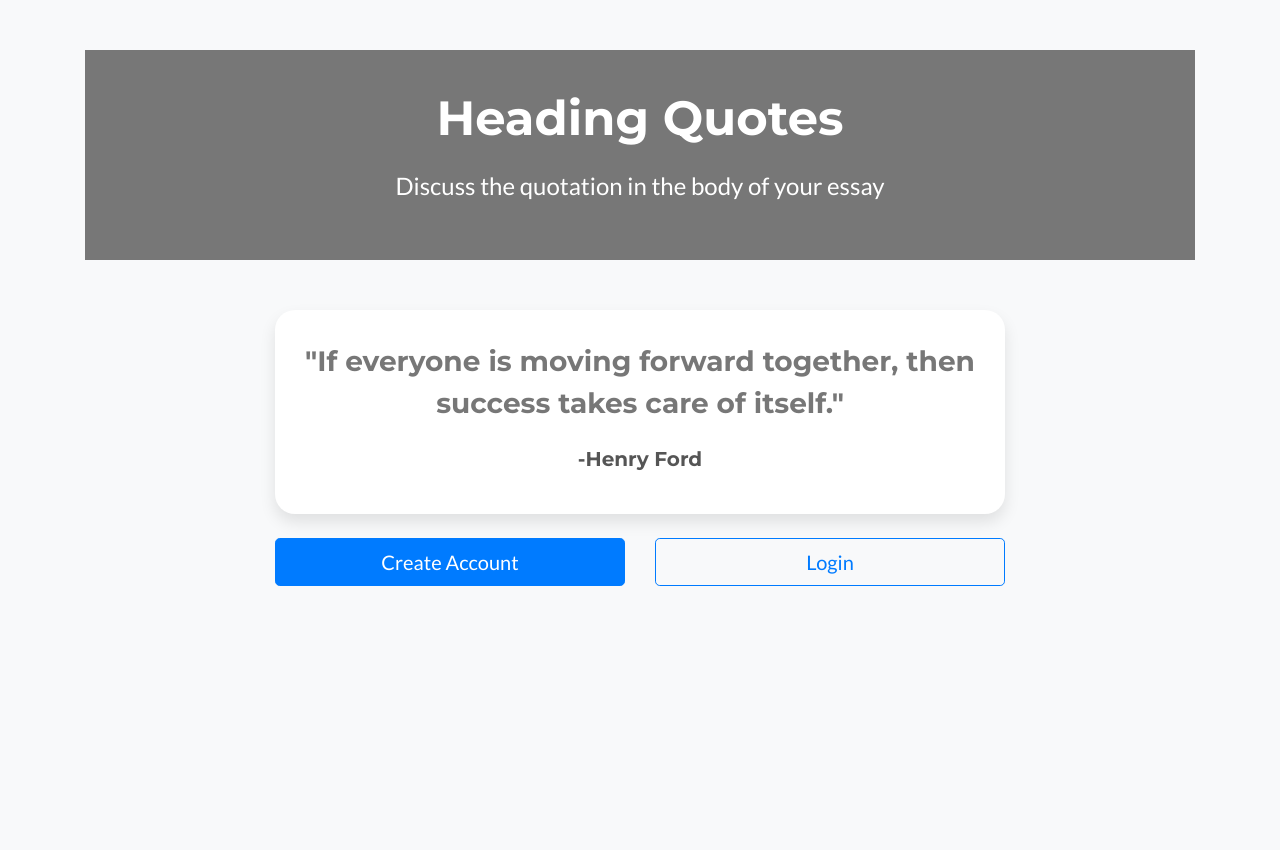
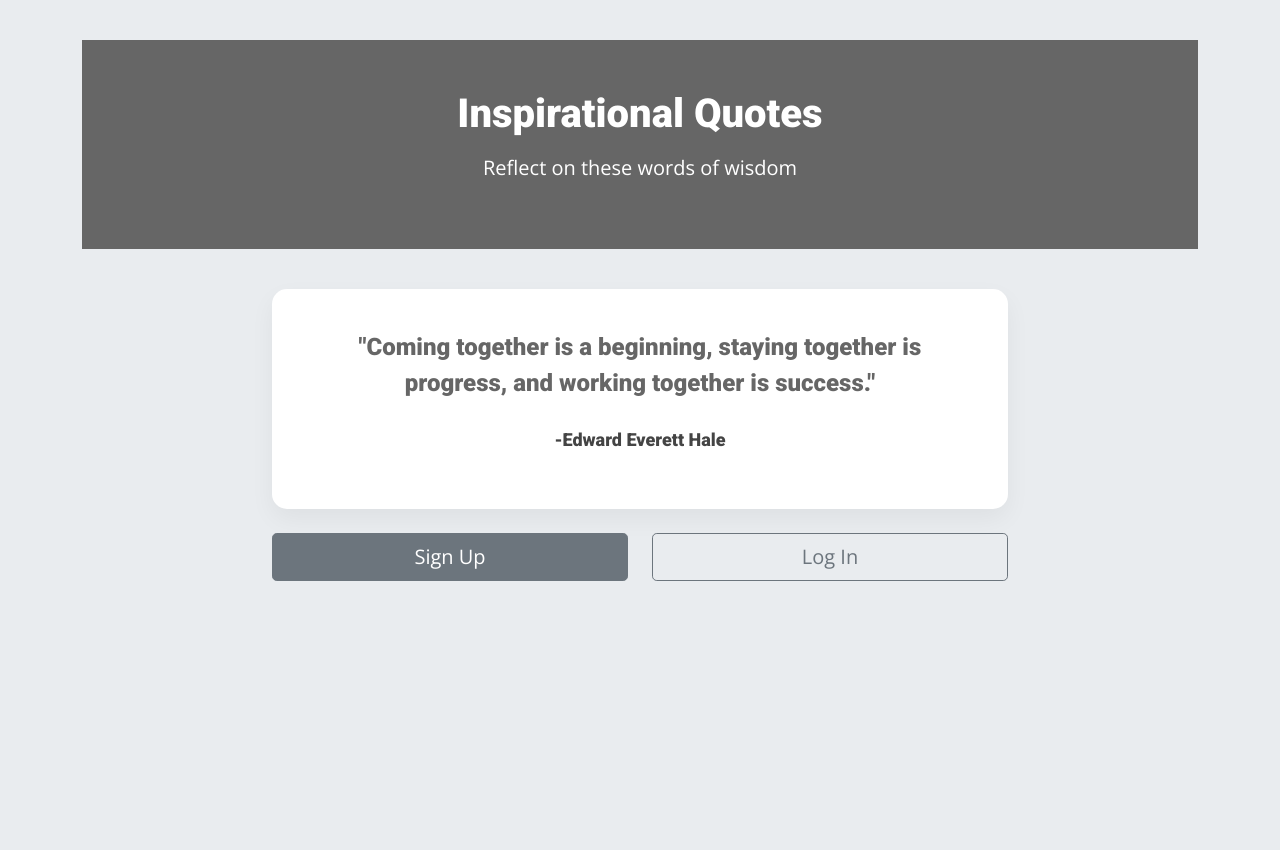
Before and after one commit to Jagadeesh4/WEBPROGRAMMING, a Flask app: page / in a window 1280 px wide. After the commit the page ends 581 px from the top, so only its background shows below. Run offline with Flask 3, Linux system fonts and the light colour scheme; some libraries are stand-ins or nearby versions.

Commit message:
Update index.html

```diff
--- a/Final_Project/templates/index.html
+++ b/Final_Project/templates/index.html
@@ -3,83 +3,77 @@
 <head>
     <meta charset="UTF-8">
     <meta name="viewport" content="width=device-width, initial-scale=1.0">
-    <title>Heading Quotes</title>
-    <!-- Google Fonts - Montserrat for headings and Lato for body text -->
-    <link href="https://fonts.googleapis.com/css2?family=Montserrat:wght@700&family=Lato&display=swap" rel="stylesheet">
+    <title>Inspirational Quotes</title>
+    <!-- Google Fonts - Roboto for headings and Open Sans for body text -->
+    <link href="https://fonts.googleapis.com/css2?family=Roboto:wght@900&family=Open+Sans&display=swap" rel="stylesheet">
     <!-- Bootstrap CSS -->
-    <link href="https://stackpath.bootstrapcdn.com/bootstrap/4.5.2/css/bootstrap.min.css" rel="stylesheet">
+    <link href="https://cdn.jsdelivr.net/npm/bootstrap@5.1.3/dist/css/bootstrap.min.css" rel="stylesheet">
     <!-- Custom CSS -->
     <style>
         body {
-            font-family: "Lato", sans-serif;
-            background-color: #f8f9fa; /* Grey background */
-            color: #333; /* Dark text color */
-            min-height: 100vh; /* Ensure body takes up at least the full viewport height */
+            font-family: "Open Sans", sans-serif;
+            background-color: #e9ecef; /* Light grey background */
+            color: #343a40; /* Dark grey text color */
+            padding-bottom: 100px; /* Space at the bottom */
         }
 
         .container {
-            margin-top: 50px;
-            margin-bottom: 100px; /* Add some margin at the bottom to ensure space for the copyright notice */
+            padding-top: 40px;
         }
 
-        .quote-box {
-            background-color: #fff; /* White background for quote box */
-            padding: 30px;
-            border-radius: 20px;
-            box-shadow: 0px 8px 16px rgba(0, 0, 0, 0.1); /* Subtle shadow */
-            position: relative;
+        .inspiration-box {
+            background-color: #ffffff; /* White background for inspiration box */
+            padding: 40px;
+            border-radius: 15px;
+            box-shadow: 0 10px 25px rgba(0,0,0,0.05); /* Light shadow */
         }
 
-        .quote-text {
-            font-size: 28px;
+        .inspiration-text {
+            font-size: 24px;
             font-weight: bold;
-            font-family: "Montserrat", sans-serif;
-            margin-bottom: 20px;
-            color: #777; /* Dark gray color */
+            font-family: "Roboto", sans-serif;
+            margin-bottom: 25px;
+            color: #666; /* Medium grey */
         }
 
-        .quote-author {
-            font-size: 20px;
-            font-family: "Montserrat", sans-serif;
-            margin-bottom: 10px;
-            color: #555; /* Dark gray color */
+        .inspiration-author {
+            font-size: 18px;
+            font-family: "Roboto", sans-serif;
+            color: #444; /* Slightly darker grey */
         }
 
-        /* Button hover animation */
-        .btn-primary:hover {
-            transform: translateY(-2px);
-            transition: transform 0.5s ease;
+        .btn-secondary:hover {
+            transform: scale(1.05);
+            transition: all 0.3s ease;
         }
 
-        /* Richer layout */
         .header {
-            background-color: #777; /* Gray background color */
-            color: #fff; /* White text color */
-            padding: 40px 0;
+            background-color: #666; /* Dark grey background */
+            color: #ffffff; /* White text */
+            padding: 50px 0;
             text-align: center;
-            margin-bottom: 50px; /* Increase margin at the bottom */
+            margin-bottom: 40px;
         }
 
         .header h1 {
-            font-size: 48px;
-            font-family: "Montserrat", sans-serif;
-            font-weight: bold;
+            font-family: "Roboto", sans-serif;
+            font-weight: 900;
+            font-size: 40px;
         }
 
         .header p {
-            font-size: 24px;
-            margin-top: 20px;
-            font-family: "Lato", sans-serif;
+            font-size: 20px;
+            font-family: "Open Sans", sans-serif;
+            margin-top: 15px;
         }
 
-        /* Copyright notice */
-        .copyright {
-            background-color: #333; /* Dark background color */
-            color: #fff; /* White text color */
+        .footer {
+            background-color: #343a40; /* Very dark grey */
+            color: #ffffff; /* White text */
             padding: 20px 0;
             text-align: center;
-            font-size: 14px;
-            position: absolute;
+            font-size: 16px;
+            position: fixed;
             bottom: 0;
             left: 0;
             width: 100%;
@@ -89,37 +83,33 @@
 <body>
 <div class="container">
     <div class="header">
-        <!-- Main header with a captivating quote -->
-        <h1>Heading Quotes</h1>
-        <p>Discuss the quotation in the body of your essay</p>
+        <h1>Inspirational Quotes</h1>
+        <p>Reflect on these words of wisdom</p>
     </div>
 
-    <!-- Quote section -->
     <div class="row justify-content-center">
         <div class="col-md-8">
-            <div class="quote-box text-center">
-                <p class="quote-text">
-                    "If everyone is moving forward together, then success takes care of itself."
+            <div class="inspiration-box text-center">
+                <p class="inspiration-text">
+                    "Coming together is a beginning, staying together is progress, and working together is success."
                 </p>
-                <p class="quote-author">-Henry Ford</p>
+                <p class="inspiration-author">-Edward Everett Hale</p>
             </div>
         </div>
     </div>
 
-    <!-- Links to signup and login pages -->
     <div class="row justify-content-center mt-4">
         <div class="col-md-4">
-            <a href="/signup" class="btn btn-primary btn-lg w-100 mb-3">Create Account</a>
+            <a href="/signup" class="btn btn-secondary btn-lg w-100 mb-3">Sign Up</a>
         </div>
         <div class="col-md-4">
-            <a href="/login" class="btn btn-outline-primary btn-lg w-100">Login</a>
+            <a href="/login" class="btn btn-outline-secondary btn-lg w-100">Log In</a>
         </div>
     </div>
 </div>
 
+
 <!-- Bootstrap JS -->
-<script src="https://code.jquery.com/jquery-3.5.1.slim.min.js"></script>
-<script src="https://cdn.jsdelivr.net/npm/@popperjs/core@2.5.2/dist/umd/popper.min.js"></script>
-<script src="https://stackpath.bootstrapcdn.com/bootstrap/4.5.2/js/bootstrap.min.js"></script>
+<script src="https://cdn.jsdelivr.net/npm/bootstrap@5.1.3/dist/js/bootstrap.bundle.min.js"></script>
 </body>
 </html>
```
